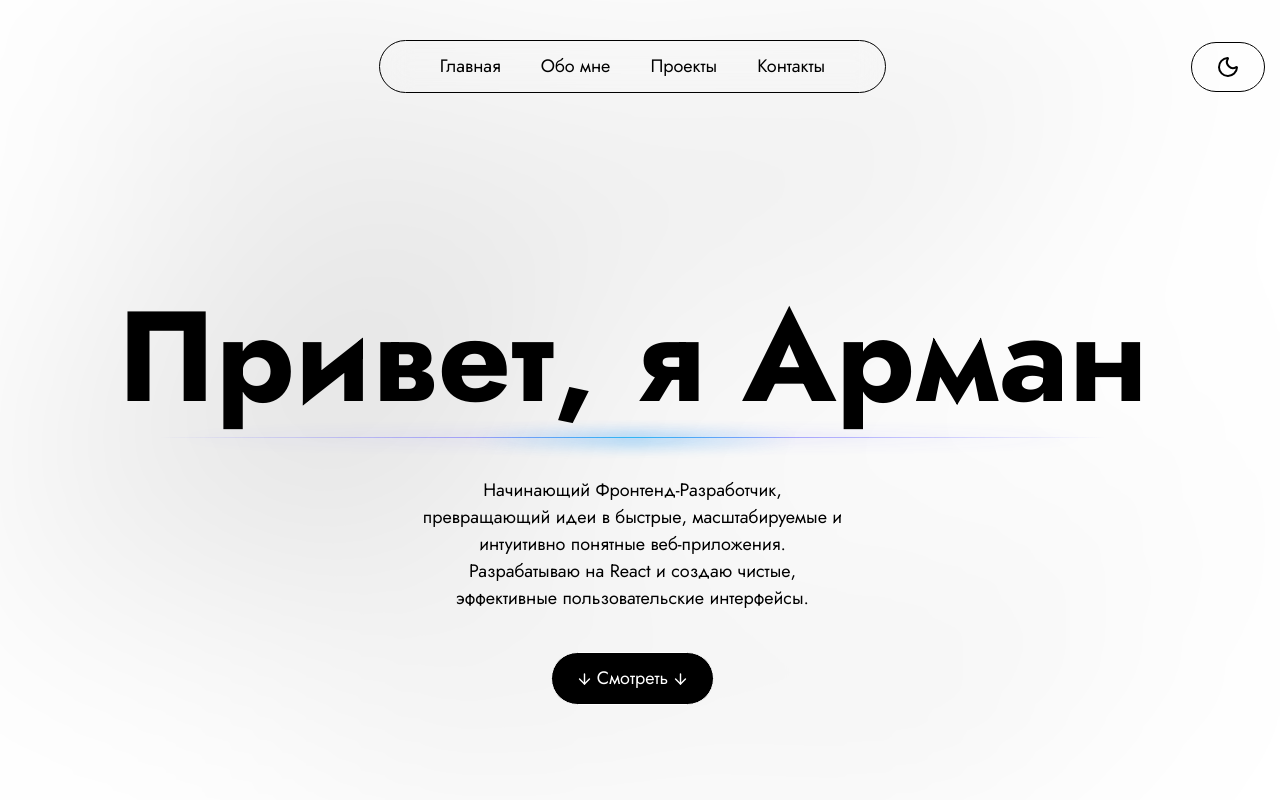
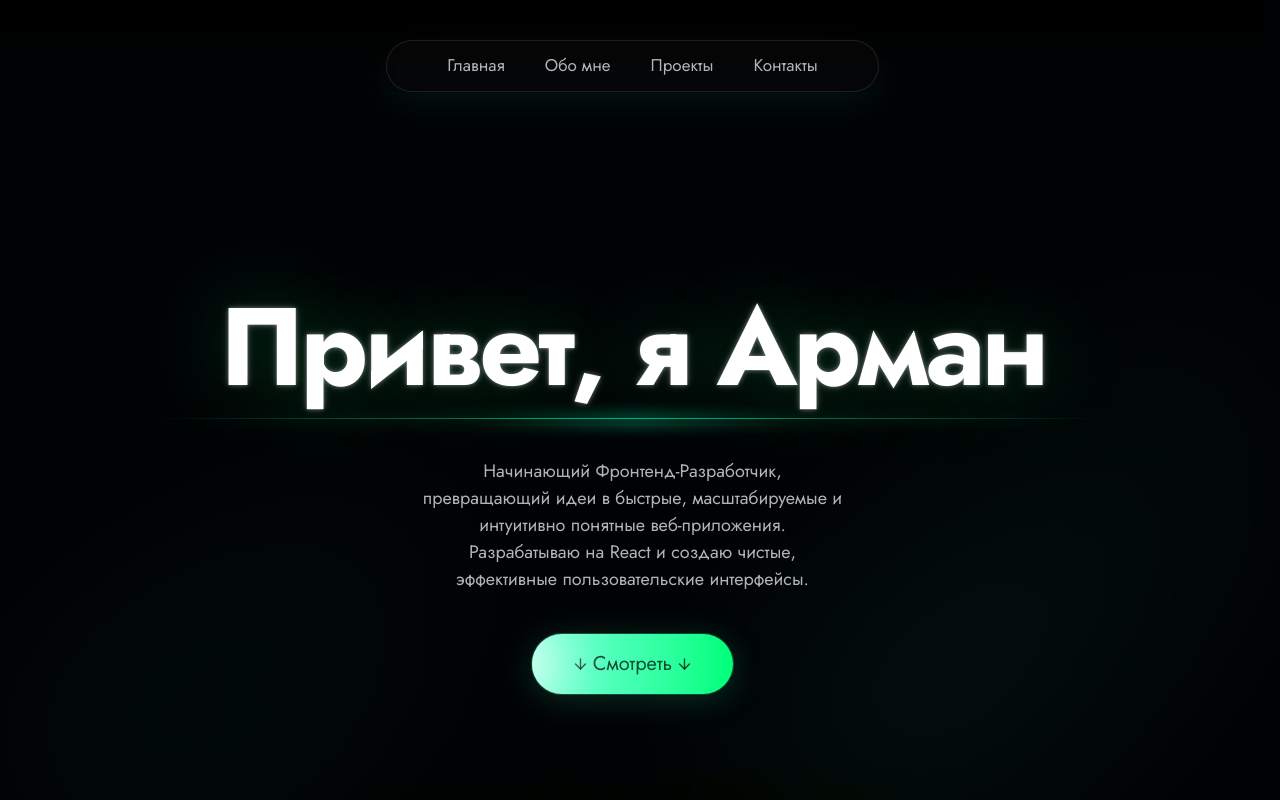
Before and after one commit to arman427/react-portfolio, a React (Vite) app: page / in a window 1280 px wide. Shown: the top 800 px of the page. Built offline with nearby package versions, Linux system fonts and the light colour scheme.

Commit message:
first commit after break

```diff
--- a/src/App.jsx
+++ b/src/App.jsx
@@ -1,17 +1,17 @@
 function App() {
    return (
       <div className="w-screen overflow-hidden mx-auto flex justify-center items-center pointer-events-none absolute inset-0 linii">
-         <div className="blur-[100px] relative z-[9999px]">
-            <div className="one absolute w-5 h-200 bg-white asd rounded-b-[300px] rotate-45 dark:bg-black"></div>
-            <div className="two absolute w-5 h-200 bg-white asd rounded-b-[300px] rotate-45 dark:bg-black"></div>
-            <div className="three absolute w-5 h-200 bg-white asd rounded-b-[300px] rotate-45 dark:bg-black"></div>
-            <div className="four absolute w-5 h-200 bg-white asd rounded-b-[300px] rotate-45 dark:bg-black"></div>
-            <div className="five absolute w-5 h-200 bg-white asd rounded-b-[300px] rotate-45 dark:bg-black"></div>
-            <div className="six absolute w-5 h-200 bg-white asd rounded-b-[300px] rotate-45 dark:bg-black"></div>
-            <div className="seven absolute w-5 h-200 bg-white asd rounded-b-[300px] rotate-45 dark:bg-black"></div>
-            <div className="eight absolute w-5 h-200 bg-white asd rounded-b-[300px] rotate-45 dark:bg-black"></div>
-            <div className="nine absolute w-5 h-200 bg-white asd rounded-b-[300px] rotate-45 dark:bg-black"></div>
-            <div className="ten absolute w-5 h-200 bg-white asd rounded-b-[300px] rotate-45 dark:bg-black"></div>
+         <div className="blur-[80px] relative z-[9999px]">
+            <div className="one absolute w-5 h-200 welcome-circle asd rounded-b-[300px] rotate-45 dark:bg-black"></div>
+            {/* <div className="two absolute w-5 h-200 welcome-circle asd rounded-b-[300px] rotate-45 dark:bg-black"></div> */}
+            <div className="three absolute w-5 h-200 welcome-circle asd rounded-b-[300px] rotate-45 dark:bg-black"></div>
+            {/* <div className="four absolute w-5 h-200 welcome-circle asd rounded-b-[300px] rotate-45 dark:bg-black"></div> */}
+            {/* <div className="five absolute w-5 h-200 welcome-circle asd rounded-b-[300px] rotate-45 dark:bg-black"></div> */}
+            {/* <div className="six absolute w-5 h-200 welcome-circle asd rounded-b-[300px] rotate-45 dark:bg-black"></div> */}
+            {/* <div className="seven absolute w-5 h-200 welcome-circle asd rounded-b-[300px] rotate-45 dark:bg-black"></div> */}
+            {/* <div className="eight absolute w-5 h-200 welcome-circle asd rounded-b-[300px] rotate-45 dark:bg-black"></div> */}
+            <div className="nine absolute w-5 h-200 welcome-circle asd rounded-b-[300px] rotate-45 dark:bg-black"></div>
+            {/* <div className="ten absolute w-5 h-200 welcome-circle asd rounded-b-[300px] rotate-45 dark:bg-black"></div> */}
          </div>
       </div>
    )
--- a/src/components/AboutBenefits.jsx
+++ b/src/components/AboutBenefits.jsx
@@ -3,7 +3,7 @@ const AboutBenefits = () => {
       <div className="about-benefits">
          <div className="about-benefits__list grid gap-10">
             <div className="about-benefits__card__wrapper flex justify-start items-start gap-5 bg-white/[5%] p-5 rounded-4xl dark:bg-black/10">
-               <svg className="bi bi-code about-icon bg-white/10 px-3 py-3 rounded-[100%] fill-black" xmlns="http://www.w3.org/2000/svg" width="50" height="50" fill="currentColor" viewBox="0 0 16 16">
+               <svg className="bi bi-code about-icon bg-white/10 px-3 py-3 rounded-[100%] fill-black" xmlns="http://www.w3.org/2000/svg" width="50" height="45" fill="currentColor" viewBox="0 0 16 16">
                   <path d="M5.854 4.854a.5.5 0 1 0-.708-.708l-3.5 3.5a.5.5 0 0 0 0 .708l3.5 3.5a.5.5 0 0 0 .708-.708L2.707 8zm4.292 0a.5.5 0 0 1 .708-.708l3.5 3.5a.5.5 0 0 1 0 .708l-3.5 3.5a.5.5 0 0 1-.708-.708L13.293 8z" />
                </svg>
 
@@ -13,7 +13,7 @@ const AboutBenefits = () => {
                </div>
             </div>
             <div className="about-benefits__card__wrapper flex justify-start items-start gap-5 bg-white/[5%] p-5 rounded-4xl dark:bg-black/10">
-               <svg xmlns="http://www.w3.org/2000/svg" width="50" height="50" fill="currentColor" className="bi bi-code about-icon bg-white/10 px-3 py-3 rounded-[100%] fill-black" viewBox="0 0 16 16">
+               <svg xmlns="http://www.w3.org/2000/svg" width="50" height="45" fill="currentColor" className="bi bi-code about-icon bg-white/10 px-3 py-3 rounded-[100%] fill-black" viewBox="0 0 16 16">
                   <path d="M8 8a3 3 0 1 0 0-6 3 3 0 0 0 0 6m2-3a2 2 0 1 1-4 0 2 2 0 0 1 4 0m4 8c0 1-1 1-1 1H3s-1 0-1-1 1-4 6-4 6 3 6 4m-1-.004c-.001-.246-.154-.986-.832-1.664C11.516 10.68 10.289 10 8 10s-3.516.68-4.168 1.332c-.678.678-.83 1.418-.832 1.664z" />
                </svg>
 
@@ -23,7 +23,7 @@ const AboutBenefits = () => {
                </div>
             </div>
             <div className="about-benefits__card__wrapper flex justify-start items-start gap-5 bg-white/[5%] p-5 rounded-4xl dark:bg-black/10">
-               <svg xmlns="http://www.w3.org/2000/svg" width="50" height="50" fill="currentColor" className="bi bi-code about-icon bg-white/10 px-3 py-3 rounded-[100%] fill-black" viewBox="0 0 16 16">
+               <svg xmlns="http://www.w3.org/2000/svg" width="50" height="45" fill="currentColor" className="bi bi-code about-icon bg-white/10 px-3 py-3 rounded-[100%] fill-black" viewBox="0 0 16 16">
                   <path d="M5 2a2 2 0 0 1 2-2h2a2 2 0 0 1 2 2h3.5A1.5 1.5 0 0 1 16 3.5v9a1.5 1.5 0 0 1-1.5 1.5H14a.5.5 0 0 1-1 0H3a.5.5 0 0 1-1 0h-.5A1.5 1.5 0 0 1 0 12.5v-9A1.5 1.5 0 0 1 1.5 2zm1 0h4a1 1 0 0 0-1-1H7a1 1 0 0 0-1 1M1.5 3a.5.5 0 0 0-.5.5v9a.5.5 0 0 0 .5.5H3V3zM15 12.5v-9a.5.5 0 0 0-.5-.5H13v10h1.5a.5.5 0 0 0 .5-.5m-3 .5V3H4v10z" />
                </svg>
 
--- a/src/components/Header.jsx
+++ b/src/components/Header.jsx
@@ -5,9 +5,6 @@ import { Sun } from "lucide-react";
 
 
 const Header = () => {
-   const [isHovered, setIsHovered] = useState(false);
-   const [position, setPosition] = useState({ x: 0, y: 0 });
-   const buttonRef = useRef(null);
    const scrollToSection = useScrollTo();
    const [backToTop, setBackToTop] = useState(false)
 
@@ -34,76 +31,27 @@ const Header = () => {
    }
 
 
-   const getInitialisDefault = () => { // Достает тему из лок. стореджа и возвращает true если тема default, fals если dark (светлая)
-      const storedTheme = localStorage.getItem('theme');
-      return storedTheme === 'default';
-   };
 
-   const [isDefault, setIsDefault] = useState(getInitialisDefault); // Сохраняем это в состояние
-
-   useEffect(() => {
-      const newTheme = isDefault ? 'default' : 'dark'; // Создаем тему на основе состояния, если там true то соответсвенно default
-
-      if (isDefault === true) { // Удаляем класс dark если была светлая
-         document.documentElement.classList.remove('dark');
-      } else if (isDefault === false) {
-         document.documentElement.classList.add('dark');
-      }
-
-      localStorage.setItem('theme', newTheme); // Кладет в локал сторедж текущую тему
-   }, [isDefault]);
-
-   const toggleTheme = () => { // Переключает тему на противоположную
-      setIsDefault(!isDefault);
-   }
-
-
-
-   const buttonEnter = () => {
-      setIsHovered(true);
-   }
-   const buttonLeave = () => {
-      setIsHovered(false);
-   }
-
-   const buttonMove = (event) => {
-      const button = buttonRef.current;
-      if (!button) return;
-      const rect = button.getBoundingClientRect();
-      const x = event.clientX - rect.left;
-      const y = event.clientY - rect.top;
-
-      setPosition({ x, y })
-   }
-
-   const animationStyle = {
-      opacity: isHovered ? 1 : 0,
-      transform: `translate(${position.x}px, ${position.y}px) translate(-50%, -50%)`,
-   };
 
    return (
       <>
          <header className="header relative pt-10">
-            <div className={`container mx-auto flex justify-between items-center`}>
-               <div className="w-18.5"></div>
-               <div className={` header-nav justify-center px-15 py-3 rounded-4xl relative border border-white/30 group overflow-hidden dark:border-black`} ref={buttonRef} onMouseEnter={buttonEnter} onMouseLeave={buttonLeave} onMouseMove={buttonMove}>
-                  <span className="header-animation" style={animationStyle} />
-                  <div className="absolute w-full h-full inset-0 bg-white/30 rounded-3xl blur-xl opacity-20 -z-10 duration-200 ease group-hover:opacity-30" />
-                  <ul className="header-nav__list flex gap-10 text-white/70 dark:text-black">
-                     <li><a href="" className="hover:text-sky-400 duration-200 ease">Главная</a></li>
-                     <li><a href="" className="hover:text-sky-400 duration-200 ease" onClick={(e) => scrollToSection('about', e)}>Обо мне</a></li>
-                     <li><a href="" className="hover:text-sky-400 duration-200 ease" onClick={(e) => scrollToSection('projects', e)}>Проекты</a></li>
-                     <li><a href="" className="hover:text-sky-400 duration-200 ease" onClick={(e) => scrollToSection('contacts', e)}>Контакты</a></li>
+            <div className={`container mx-auto flex center items-center`}>
+
+               <div className={`header-nav justify-center mx-auto px-15 py-3 rounded-4xl relative border border-white/10 group overflow-hidden dark:border-black bg-white/2 shadow-emerald-400`}>
+
+                  <ul className="header-nav__list flex gap-10 text-white/70 dark:text-black text-[17px]">
+                     <li className="hover:-translate-y-[1.2px] duration-200"><a href="#" className="hover:text-white duration-300 ease">Главная</a></li>
+                     <li className="hover:-translate-y-[1.2px] duration-200"><a href="#" className="hover:text-white duration-300 ease" onClick={(e) => scrollToSection('about', e)}>Обо мне</a></li>
+                     <li className="hover:-translate-y-[1.2px] duration-200"><a href="#" className="hover:text-white duration-300 ease" onClick={(e) => scrollToSection('projects', e)}>Проекты</a></li>
+                     <li className="hover:-translate-y-[1.2px] duration-200"><a href="#" className="hover:text-white duration-300 ease" onClick={(e) => scrollToSection('contacts', e)}>Контакты</a></li>
                   </ul>
                </div>
 
-               <button className="cursor-pointer border border-white/30 p-3 px-6 rounded-4xl dark:text-black dark:border-black" onClick={toggleTheme}>
-                  {isDefault ? <Sun /> : <Moon />}
-               </button>
             </div>
          </header>
 
-         <ArrowUp className={`fixed right-30 bottom-30 backdrop-blur-md z-999 px-4 py-3 w-15 h-13 rounded-4xl border border-white/30 cursor-pointer duration-200 ease hover:bg-white/10 ${backToTop ? 'active-back' : ''} back`} onClick={clickToTop}/>
+         <ArrowUp className={`fixed right-30 bottom-30 backdrop-blur-md z-999 px-6 py-4 w-20 h-15 rounded-4xl border border-white/10 cursor-pointer duration-300 ease ${backToTop ? 'active-back' : ''} back`} onClick={clickToTop}/>
       </>
    );
 }
--- a/src/components/Projects.jsx
+++ b/src/components/Projects.jsx
@@ -56,7 +56,7 @@ const Projects = () => {
                            <p className='mt-3 text-white/70 dark:text-black'>{item.body}</p>
                         </div>
 
-                        <a className={`mx-auto flex gap-1 items-center cursor-pointer px-6 py-3 border border-black rounded-4xl bg-white text-black relative overflow-hidden button duration-300 ease hover:-translate-y-2 hover:border-white/50 hover:text-white hover:shadow-xl hover:shadow-white/10 hover:bg-transparent welcome-button mb-5 mt-7 dark:bg-black dark:text-white dark:hover:text-black dark:hover:border-black`}
+                        <a className={`mx-auto flex gap-1 items-center mt-10 mb-5    cursor-pointer px-10 py-4 border rounded-4xl bg-white text-black/70 text-xl relative overflow-hidden button hover:scale-102 hover:bg-transparent welcome-button dark:text-white`}
                            href={item.url}
                            target="_blank"
                         >
--- a/src/components/Welcome.jsx
+++ b/src/components/Welcome.jsx
@@ -10,28 +10,6 @@ const Welcome = () => {
    const [isVisible, setIsVisible] = useState(false);
 
 
-   const buttonRef = useRef(null);
-   const buttonEnter = () => {
-      setIsHovered(true);
-   }
-   const buttonLeave = () => {
-      setIsHovered(false);
-   }
-
-   const buttonMove = (event) => {
-      const button = buttonRef.current;
-      if (!button) return;
-      const rect = button.getBoundingClientRect();
-      const x = event.clientX - rect.left;
-      const y = event.clientY - rect.top;
-
-      setPosition({ x, y });
-   }
-
-   const animationStyle = {
-      transform: `translate(${position.x}px, ${position.y}px) translate(-50%, -50%)`,
-      opacity: isHovered ? 1 : 0,
-   };
 
    const scrollToSection = useScrollTo();
 
@@ -43,33 +21,29 @@ const Welcome = () => {
    return (
       <>
          <div className="container flex flex-col gap-4 justify-center items-center mx-auto pt-50 overflow-hidden">
-            <h1 className={`md:text-7xl text-3xl lg:text-9xl font-bold text-center text-white relative z-20 ${isVisible ? 'active' : ''} welcome-title dark:text-black`}>Привет, я Арман</h1>
+            <h1 className={`md:text-7xl text-3xl lg:text-[110px] font-bold text-center text-white relative z-20 ${isVisible ? 'active' : ''} welcome-title dark:text-black tracking-[-4px]`}>Привет, я Арман</h1>
             <div className="w-full h-10 relative flex justify-center animate-pulse">
-               <div className="absolute inset-x-20 top-0 bg-gradient-to-r from-transparent via-indigo-500 to-transparent h-[2px] w-3/4 blur-sm mx-auto" />
-               <div className="absolute inset-x-20 top-0 bg-gradient-to-r from-transparent via-indigo-500 to-transparent h-px w-3/4 mx-auto" />
-               <div className="absolute inset-x-60 top-0 bg-gradient-to-r from-transparent via-sky-500 to-transparent h-[5px] w-1/4 blur-sm mx-auto gradient" />
-               <div className="absolute inset-x-60 top-0 bg-gradient-to-r from-transparent via-sky-500 to-transparent h-px w-1/4 mx-auto" />
+               <div className="absolute inset-x-20 top-0 bg-gradient-to-r from-transparent via-emerald-400 to-transparent h-[2px] w-3/4 blur-sm mx-auto" />
+               <div className="absolute inset-x-20 top-0 bg-gradient-to-r from-transparent via-emerald-400 to-transparent h-px w-3/4 mx-auto" />
+               <div className="absolute inset-x-60 top-0 bg-gradient-to-r from-transparent via-emerald-400 to-transparent h-[5px] w-1/4 blur-sm mx-auto gradient" />
+               <div className="absolute inset-x-60 top-0 bg-gradient-to-r from-transparent via-emerald-400 to-transparent h-px w-1/4 mx-auto" />
             </div>
          </div>
          <div className={`mx-auto w-1/3 text-center text-white/70 ${isVisible ? 'active' : ''} welcome-text dark:text-black`}>Начинающий Фронтенд-Разработчик, превращающий идеи в быстрые, масштабируемые и интуитивно понятные веб-приложения. Разрабатываю на React и создаю чистые, эффективные пользовательские интерфейсы.</div>
-         <button className={`mx-auto flex gap-1 items-center mt-10 cursor-pointer px-6 py-3 border rounded-4xl bg-white text-black relative overflow-hidden button duration-300 ease hover:-translate-y-2 hover:border-white/50 hover:text-white hover:shadow-xl hover:shadow-white/10 hover:bg-transparent welcome-button dark:bg-black dark:text-white dark:hover:text-black dark:hover:border-black`}
-            ref={buttonRef}
-            onMouseEnter={buttonEnter}
-            onMouseLeave={buttonLeave}
-            onMouseMove={buttonMove} onClick={(e) => scrollToSection('about', e)}>
+
+         <button className={`mx-auto flex gap-1 items-center mt-10 cursor-pointer px-10 py-4 border rounded-4xl bg-white text-black/70 text-xl relative overflow-hidden button hover:scale-102 hover:bg-transparent welcome-button dark:text-white`}
+            onClick={(e) => scrollToSection('about', e)}>
             <ArrowDown width={'17px'} />
-            <span className="cursor-animation" style={animationStyle} />
-            <div className="w-full inset-0 absolute bg-white/30 rounded-4xl opacity-70 blur-3xl -z-10" />
             Смотреть
             <ArrowDown width={'17px'} />
          </button>
 
          <div className="flex mx-auto flex-col items-center mt-30">
-            <p className="mx-auto text-2xl text-center text-white/60 dark:text-black">Количество проектов за мое время обучения:</p>
+            <p className="mx-auto text-2xl text-center text-white/60 dark:text-black welcome-count">Количество проектов за мое время обучения:</p>
             <CountUp
                start={0}
                end={10}
-               duration={6}
+               duration={5}
                delay={3}
                enableScrollSpy={false}
                scrollSpyOnce={false}
--- a/src/hooks/useScrollTo.js
+++ b/src/hooks/useScrollTo.js
@@ -4,7 +4,7 @@ export const useScrollTo = () => {
       const target = document.getElementById(sectionId);
       if (target) {
          window.scrollTo({
-            top: target.offsetTop,
+            top: target.offsetTop - 100,
             behavior: 'smooth'
          })
       }
--- a/src/index.css
+++ b/src/index.css
@@ -7,11 +7,13 @@ html {
    scrollbar-gutter: stable;
 }
 
+
+
 body {
    font-family: 'Jost', sans-serif;
    font-size: 18px;
    line-height: 1.5;
-   background: #000000;
+   background: rgb(0, 3, 5);
    color: #ffffff;
    overflow-x: hidden;
 }
@@ -24,74 +26,78 @@ body {
    clip-path: polygon(50% 0%, 100% 100%, 0% 100%);
 }
 
+.welcome-circle {
+   background-image: linear-gradient(to right, #7effd7, #60ffc6, #42ffb0, #24ff97, #00ff79);
+}
+
 .linii {
    filter: blur(100px);
 }
 
 .one {
-   animation: animate 3s infinite;
+   animation: animate 10s infinite;
    top: -1200px;
    right: -100px;
 }
 
 .two {
-   animation: animate 3s infinite;
+   animation: animate 10s infinite;
    animation-delay: -0.3s;
    top: -1200px;
    right: -500px;
 }
 
 .three {
-   animation: animate 3s infinite;
+   animation: animate 10s infinite;
    animation-delay: 0.6s;
    top: -1300px;
    right: -800px;
 }
 
 .four {
-   animation: animate 3s infinite;
+   animation: animate 10s infinite;
    animation-delay: -0.9s;
    top: -1300px;
    right: -1100px;
 }
 
 .five {
-   animation: animate 3s infinite;
+   animation: animate 10s infinite;
    animation-delay: -0.2s;
    top: -1300px;
    right: -900px;
 }
 
 .six {
-   animation: animate 3s infinite;
+   animation: animate 10s infinite;
    animation-delay: -0.5s;
    top: -1300px;
    right: -700px;
 }
 
 .seven {
-   animation: animate 3s infinite;
+   animation: animate 10s infinite;
    animation-delay: -0.5s;
    top: -1300px;
    right: -400px;
 }
 
 .eight {
-   animation: animate 3s infinite;
+   animation: animate 10s infinite;
    animation-delay: 0.5s;
    top: -1300px;
    right: -300px;
 }
 
 .nine {
-   animation: animate 3s infinite;
+   animation: animate 10s infinite;
    animation-delay: 2s;
    top: -1300px;
    right: -1500px;
 }
 
 .ten {
-   animation: animate 3s infinite;
+   animation: animate 10s infinite;
    animation-delay: 0.2s;
    top: -1300px;
    right: -1600px;
@@ -108,7 +114,7 @@ body {
    }
 
    100% {
-      transform: translateY(2100px);
+      transform: translateY(2000px);
       opacity: 0;
    }
 }
@@ -117,12 +123,13 @@ body {
    content: '';
    position: absolute;
    left: 0;
-   width: 20px;
+   width: 80px;
    height: 100%;
    background-color: rgba(255, 255, 255, 1);
+   filter: blur(30px);
 
    left: -60px;
-   transition: all 0.2s ease;
+   transition: all .4s cubic-bezier(0.47, 0, 0.745, 0.715);
 }
 
 .button:hover::after {
@@ -132,36 +139,20 @@ body {
 .button {
    position: relative;
    overflow: hidden;
+   transition: all .4s ease;
+   animation-duration: 1.5s;
+   animation-timing-function: ease;
+   box-shadow: 0px 5px 32px rgba(52, 211, 153, 0.2);
+   background-image: linear-gradient(to right, #7effd7, #60ffc6, #42ffb0, #24ff97, #00ff79);
 }
 
-.button .cursor-animation {
-   position: absolute;
-   top: 0;
-   left: 0;
-   width: 180px;
-   height: 100px;
-   border-radius: 50%;
-   background-color: rgba(255, 255, 255, 0.2);
-   filter: blur(50px);
-   pointer-events: none;
-   transition: transform 0.05s linear;
+.button:hover {
+   box-shadow: 0px 5px 60px rgba(52, 211, 153, 0.4);
 }
 
-.header-animation {
-   position: absolute;
-   top: 0;
-   left: 0;
-   width: 600px;
-   height: 100px;
-   border-radius: 50%;
-   background-color: rgba(255, 255, 255, 0.1);
-   filter: blur(70px);
-   pointer-events: none;
-   transition: transform 0.05s ease;
-}
 
 .gradient-text {
-   background-image: linear-gradient(90deg, rgb(46, 87, 221), rgb(5, 255, 255));
+   background-image: linear-gradient(to right, #7effd7, #60ffc6, #42ffb0, #24ff97, #00ff79);
    color: transparent;
    background-clip: text;
    -webkit-text-fill-color: transparent;
@@ -198,6 +189,7 @@ body {
 }
 
 .welcome-title {
+   text-shadow: 0 0 2px #ffffff1a, 0 0 4px #ffffff4d, 0 0 8px #fff3, 0 0 80px #00ff7744;
    opacity: 0;
    transform: translateY(-200px);
    transition: transform 2s cubic-bezier(0.25, 0.46, 0.45, 0.94), opacity 6s ease;
@@ -220,6 +212,10 @@ body {
    transform: translateY(0px);
 }
 
+.welcome-count {
+   text-shadow: 0 0 2px rgba(255, 255, 255, .1), 0 0 4px rgba(255, 255, 255, .3), 0 0 8px rgba(255, 255, 255, .4), 0 0 110px rgba(2, 255, 107, 0.7);
+}
+
 
 .number-input {
    -moz-appearance: textfield;
@@ -238,12 +234,14 @@ body {
    position: sticky;
    top: -20px;
    z-index: 9999;
+   background: linear-gradient(to bottom, #000000, transparent);
 }
 
 .header-nav {
    backdrop-filter: blur(15px);
    filter: blur(0.2px);
    z-index: 9999;
+   box-shadow: 0px 10px 35px rgba(52, 211, 153, 0.08);
 }
 
 
```
Also changed, not shown: src/components/Contacts.jsx (+3 -24 lines).
